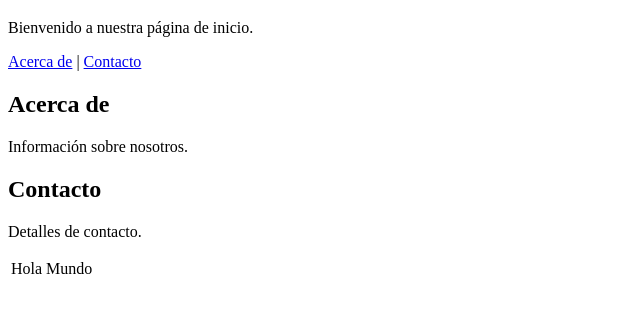
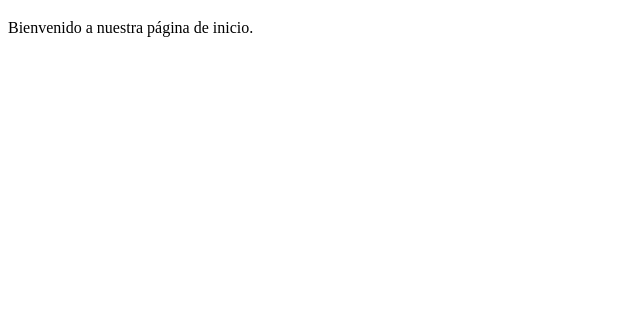
Before and after one commit to JoseHS2002/LM, a plain HTML site: page index.html in a window 1280 px wide. Shown: the part 61-374 px from the top of the page, without its empty margins (0-640 px from the left). Drawn offline with Linux system fonts and the light colour scheme.

Commit message:
Update index.html

```diff
--- a/index.html
+++ b/index.html
@@ -2,21 +2,11 @@
 <html lang="es">
 <head>
     <meta charset="UTF-8">
-    <title>Página de Índice</title>
+    <title>Índice</title>
 </head>
 <body>
     <h1>Mi Sitio Web</h1>
     <p>Bienvenido a nuestra página de inicio.</p>
-    <p><a href="#about">Acerca de</a> | <a href="#contact">Contacto</a></p>
-    <h2 id="about">Acerca de</h2>
-    <p>Información sobre nosotros.</p>
-    <h2 id="contact">Contacto</h2>
-    <p>Detalles de contacto.</p>
 
-  <table>
-    <tr>
-      <td>Hola Mundo</td>
-    </tr>
-  </table>
 </body>
 </html>
```
